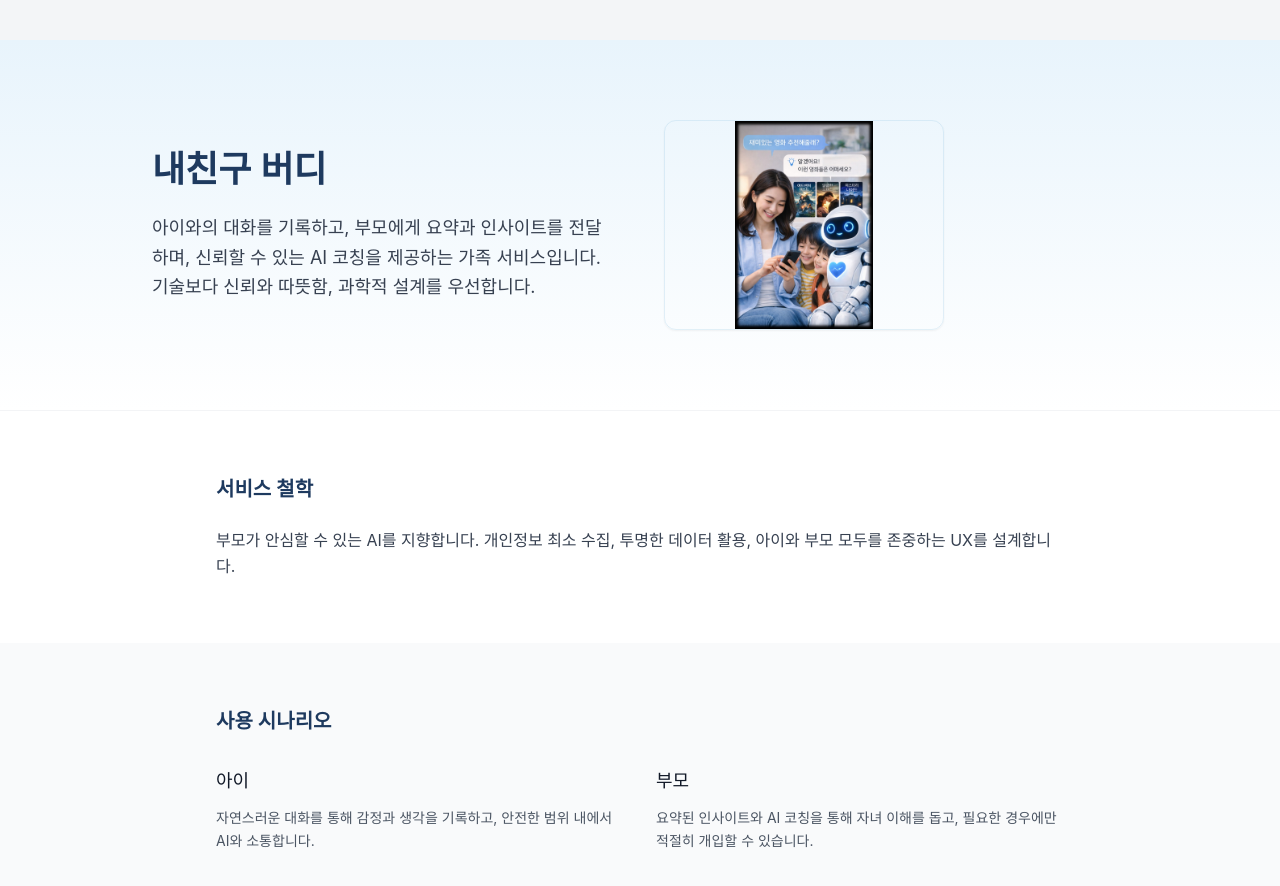
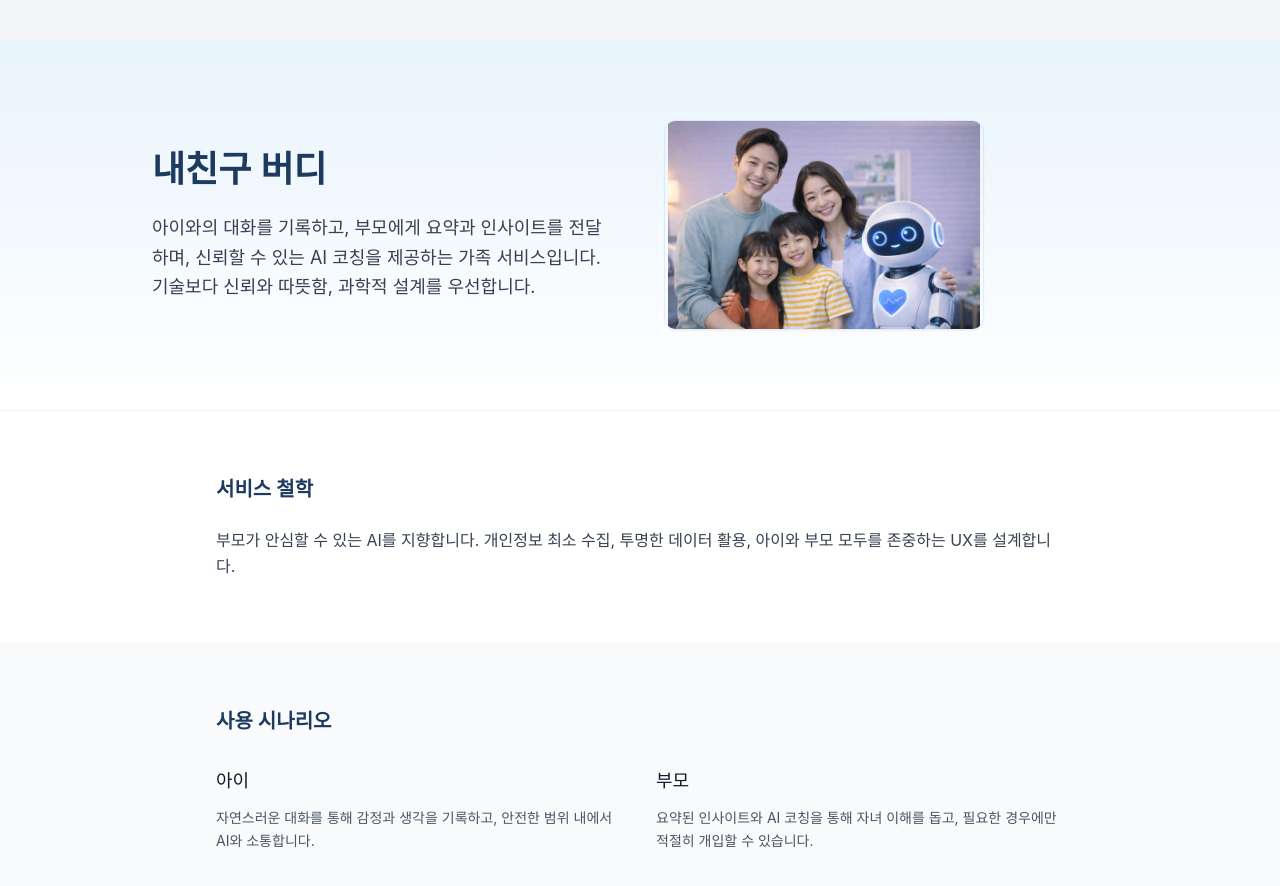
Before and after one commit to Humease/Homepage, a Next.js app: page / in a window 1280 px wide. Shown: the part 3020-3906 px from the top of the page. Built offline with nearby package versions, Linux system fonts and the light colour scheme; a web font is replaced by a local one.

Commit message:
Update: MyBuddy 섹션 및 이미지 수정

```diff
--- a/components/MyBuddySection.tsx
+++ b/components/MyBuddySection.tsx
@@ -17,12 +17,12 @@ export function MyBuddySection() {
                 신뢰와 따뜻함, 과학적 설계를 우선합니다.
               </p>
             </div>
-            <div className="relative w-full max-w-[280px] rounded-xl overflow-hidden border border-accent/20 shadow-sm">
+            <div className="relative w-full max-w-[320px] rounded-xl overflow-hidden border border-accent/20 shadow-sm">
               <Image
                 src="/mybuddy.png"
                 alt="내친구 버디 – 가족과 함께하는 AI 동반자, 대화와 추천"
-                width={280}
-                height={187}
+                width={320}
+                height={213}
                 className="w-full h-auto max-h-52 object-contain"
               />
             </div>
```
Also changed, not shown: public/mybuddy.png.
